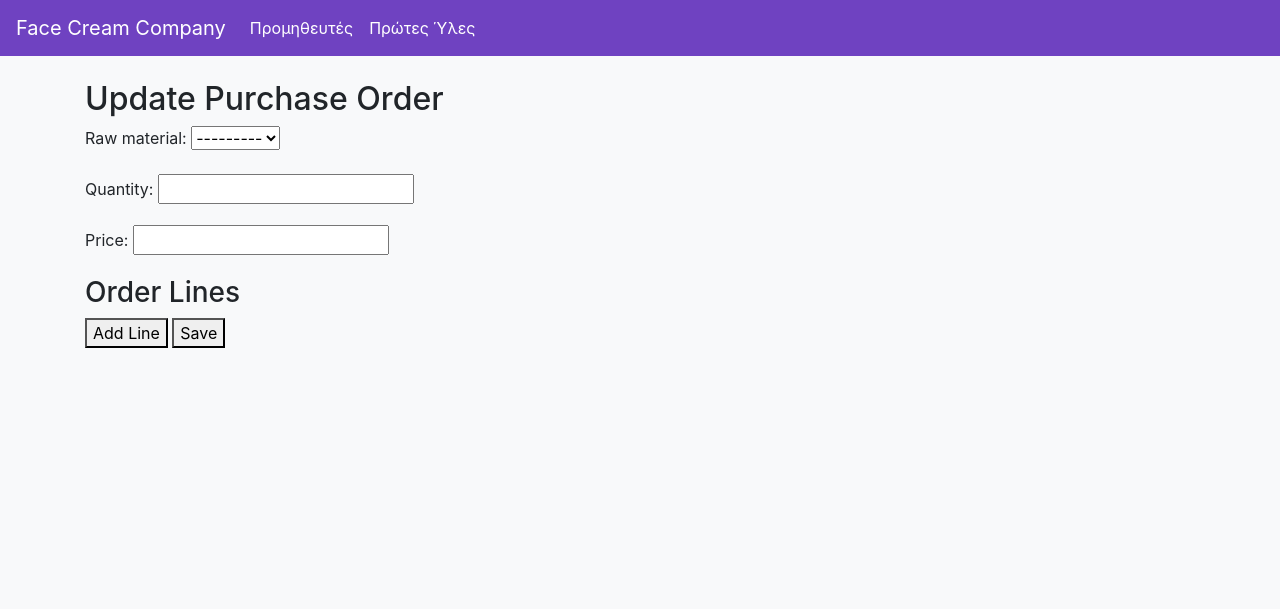
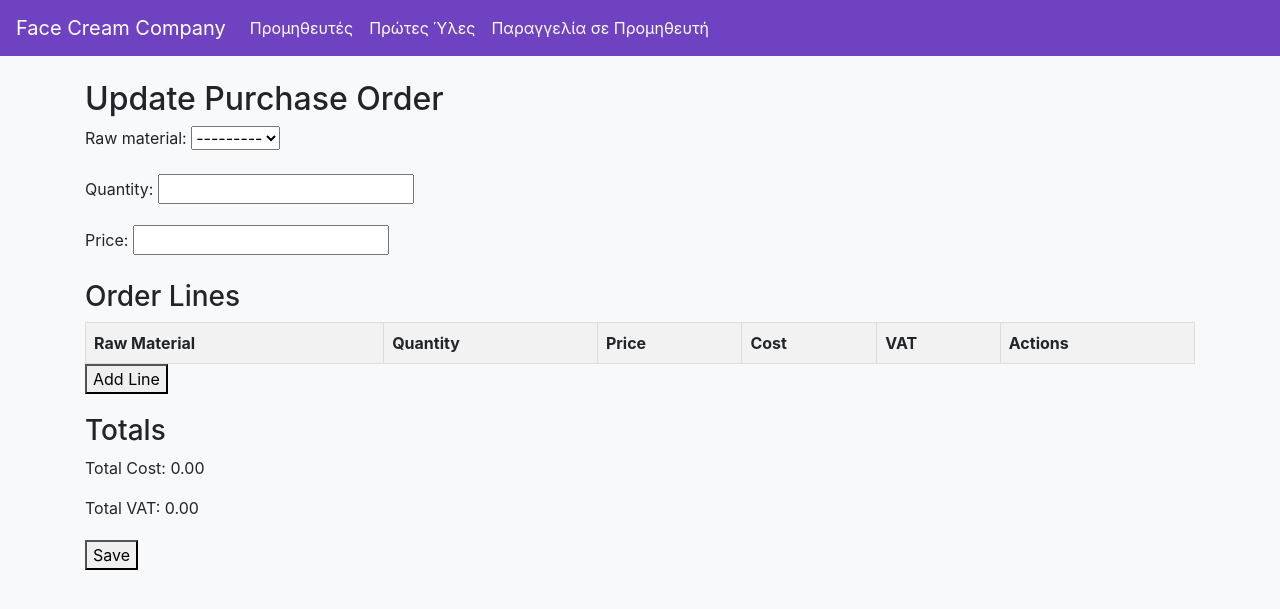
Before and after one commit to Otinanai1309/face_cream_company, a Django app: template raw_materials/templates/raw_materials/purchaseorder_form.html in a window 1280 px wide. Shown: the top 609 px of the page. Run offline with Django 4.2, Linux system fonts and the light colour scheme; data comes from the database, SQL or seed files in the repository; both versions use the stored data as it was after the commit; tables that the repository leaves empty hold one stand-in row (values such as "Sample post"); the template is opened without the code that fills it: values that come from a table or form of the project are taken from there, most other values are stand-ins (such as "Sample title", 1, 10 or a date in 2020); lists and menus that the app fills with data are empty; some libraries are stand-ins or nearby versions.

Commit message:
testing version purchaseorder functionality

```diff
--- a/raw_materials/forms.py
+++ b/raw_materials/forms.py
@@ -1,12 +1,27 @@
 from django import forms
-from .models import PurchaseOrder, PurchaseOrderLine
+from django.forms import DateInput
+from .models import PurchaseOrder, PurchaseOrderLine, RawMaterial
 
 class PurchaseOrderForm(forms.ModelForm):
     class Meta:
         model = PurchaseOrder
         fields = ['code', 'supplier', 'date', 'estimated_delivery_date', 'state']
 
+        widgets = {
+            'date': DateInput(attrs={'type': 'date'}),
+            'estimated_delivery_date': DateInput(attrs={'type': 'date'}),
+        }
+
 class PurchaseOrderLineForm(forms.ModelForm):
     class Meta:
         model = PurchaseOrderLine
         fields = ['raw_material', 'quantity', 'price']
+
+    def __init__(self, *args, **kwargs):
+        supplier = kwargs.pop('supplier', None)
+        super().__init__(*args, **kwargs)
+        if supplier:
+            self.fields['raw_material'].queryset = RawMaterial.objects.filter(suppliers=supplier)
+        if 'initial' in kwargs and 'raw_material' in kwargs['initial']:
+            raw_material = kwargs['initial']['raw_material']
+            self.fields['price'].initial = raw_material.price
--- a/raw_materials/templates/base.html
+++ b/raw_materials/templates/base.html
@@ -38,6 +38,9 @@
                 <li class="nav-item">
                     <a class="nav-link" href="{% url 'rawmaterial_list' %}">Πρώτες Ύλες</a>
                 </li>
+                <li class="nav-item">
+                    <a class="nav-link" href="{% url 'purchaseorder_create' %}">Παραγγελία σε Προμηθευτή</a>
+                </li>
                 <!-- Προσθήκη άλλων συνδέσμων όπως απαιτείται -->
             </ul>
         </div>
--- a/raw_materials/templates/raw_materials/purchaseorder_detail.html
+++ b/raw_materials/templates/raw_materials/purchaseorder_detail.html
@@ -31,4 +31,7 @@
         {% endfor %}
     </tbody>
 </table>
+
+<a href="{% url 'purchaseorder_update' purchaseorder.pk %}" class="btn btn-primary">Edit</a>
+<a href="{% url 'purchaseorder_delete' purchaseorder.pk %}" class="btn btn-danger">Delete</a>
 {% endblock %}
--- a/raw_materials/templates/raw_materials/purchaseorder_form.html
+++ b/raw_materials/templates/raw_materials/purchaseorder_form.html
@@ -4,17 +4,45 @@
 <h2>{% if object %}Update{% else %}Create{% endif %} Purchase Order</h2>
 <form method="post">
     {% csrf_token %}
+    <div class="form-section">
         {{ form.as_p }}
+    </div>
+    <div class="form-section">
         <h3>Order Lines</h3>
         {{ lines.management_form }}
+        <table class="order-lines">
+            <thead>
+                <tr>
+                    <th>Raw Material</th>
+                    <th>Quantity</th>
+                    <th>Price</th>
+                    <th>Cost</th>
+                    <th>VAT</th>
+                    <th>Actions</th>
+                </tr>
+            </thead>
+            <tbody>
                 {% for line_form in lines.forms %}
-        <div class="order-line-form">
-            {{ line_form.as_p }}
-            <button type="button" class="edit-line">Edit</button>
+                    <tr class="order-line-form">
+                        <td>{{ line_form.raw_material }}</td>
+                        <td>{{ line_form.quantity }}</td>
+                        <td>{{ line_form.price }}</td>
+                        <td class="cost">0.00</td>
+                        <td class="vat">0.00</td>
+                        <td>
                             <button type="button" class="delete-line">Delete</button>
+                        </td>
+                    </tr>
+                {% endfor %}
+            </tbody>
+        </table>
+        <button type="button" id="add-line">Add Line</button>
     </div>
-    {% endfor %}
-    <button type="button" id="add-line">Add Line</button>
+    <div class="form-section">
+        <h3>Totals</h3>
+        <p>Total Cost: <span id="total-cost">0.00</span></p>
+        <p>Total VAT: <span id="total-vat">0.00</span></p>
+    </div>
     <button type="submit">Save</button>
 </form>
 
@@ -29,19 +57,11 @@ document.addEventListener('DOMContentLoaded', function() {
         const formCount = parseInt(totalForms.value, 10);
         const newForm = document.querySelector('.order-line-form').cloneNode(true);
         newForm.innerHTML = newForm.innerHTML.replace(/form-(\d)-/g, `form-${formCount}-`);
-        document.querySelector('.order-line-form').parentNode.appendChild(newForm);
+        document.querySelector('.order-lines tbody').appendChild(newForm);
         totalForms.value = formCount + 1;
     }
 
-    const editButtons = document.querySelectorAll('.edit-line');
     const deleteButtons = document.querySelectorAll('.delete-line');
-
-    editButtons.forEach(button => {
-        button.addEventListener('click', function() {
-            const form = button.closest('.order-line-form');
-            // Add edit functionality here
-        });
-    });
 
     deleteButtons.forEach(button => {
         button.addEventListener('click', function() {
@@ -52,6 +72,59 @@ document.addEventListener('DOMContentLoaded', function() {
             totalForms.value = parseInt(totalForms.value, 10) - 1;
         });
     });
+
+    // Calculate totals
+    function calculateTotals() {
+        console.log("Starting calculateTotals");
+        let totalCost = 0;
+        let totalVAT = 0;
+        document.querySelectorAll('.order-line-form').forEach(form => {
+            const quantityInput = form.querySelector('input[name^="form-"][name$="-quantity"]');
+            const priceInput = form.querySelector('input[name^="form-"][name$="-price"]');
+
+            const quantity = quantityInput ? parseFloat(quantityInput.value) || 0 : 0;
+            const price = priceInput ? parseFloat(priceInput.value) || 0 : 0;
+
+            console.log(`Quantity: ${quantity}, Price: ${price}`);
+
+            const cost = quantity * price;
+            const vatRate = 0.24; // Assuming a VAT rate of 24%
+            const vat = cost * vatRate;
+
+            console.log(`Cost: ${cost}, VAT: ${vat}`);
+
+            form.querySelector('.cost').textContent = cost.toFixed(2);
+            form.querySelector('.vat').textContent = vat.toFixed(2);
+
+            totalCost += cost;
+            totalVAT += vat;
+        });
+        console.log(`Total Cost: ${totalCost}, Total VAT: ${totalVAT}`);
+        document.getElementById('total-cost').textContent = totalCost.toFixed(2);
+        document.getElementById('total-vat').textContent = totalVAT.toFixed(2);
+    }
+    document.querySelectorAll('input').forEach(input => {
+        input.addEventListener('input', calculateTotals);
+    });
+
+    calculateTotals();
 });
 </script>
+
+<style>
+.form-section {
+    margin-bottom: 20px;
+}
+.order-lines {
+    width: 100%;
+    border-collapse: collapse;
+}
+.order-lines th, .order-lines td {
+    border: 1px solid #ddd;
+    padding: 8px;
+}
+.order-lines th {
+    background-color: #f2f2f2;
+}
+</style>
 {% endblock %}
```
Also changed, not shown: raw_materials/views.py (+28 -34 lines), db.sqlite3. Lines whose indentation alone changed are shown as unchanged.
